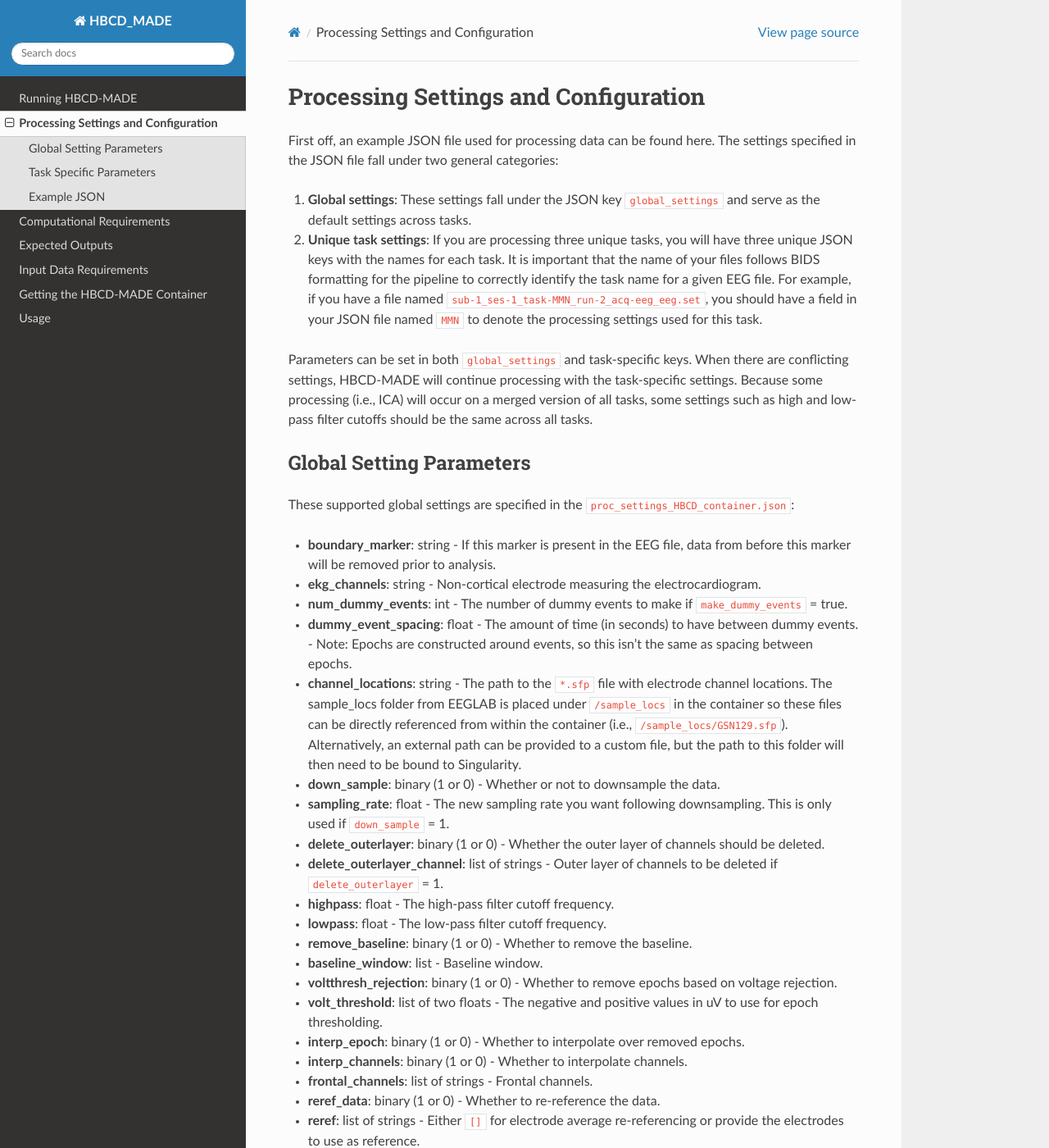
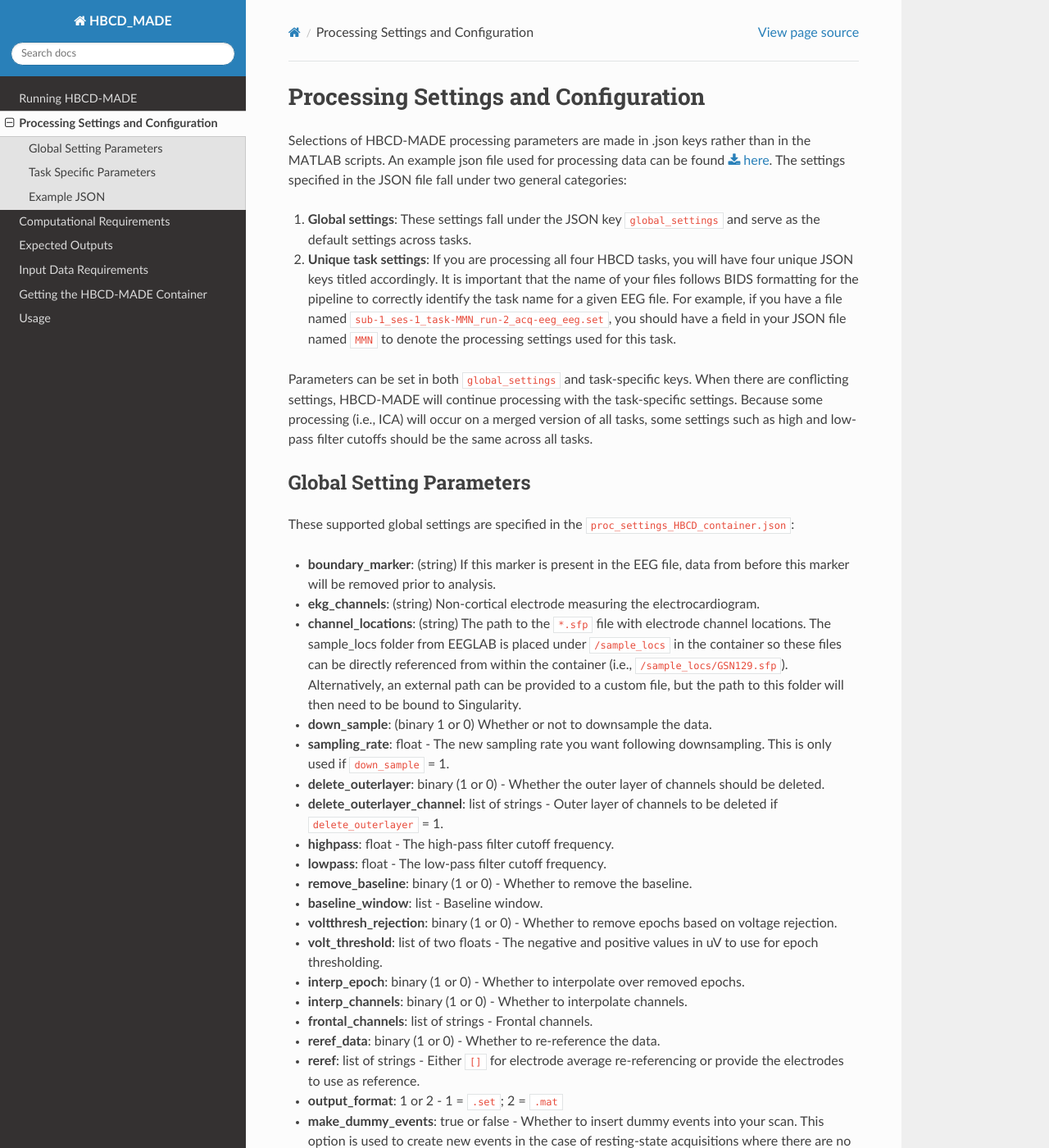
Before and after one commit to DCAN-Labs/HBCD-MADE, a Sphinx documentation site: the page built from docs/source/json_configuration.rst, in a window 1280 px wide and 1400 px high. Shown: the whole window at 82% size. Built offline with Sphinx 7.4.7 and the Read the Docs theme 2.0.0, drawn with Linux system fonts in a browser that asks for light colours; some of the changed text lies outside the part shown.

Commit message:
test formatting

```diff
--- a/docs/source/index.rst
+++ b/docs/source/index.rst
@@ -6,12 +6,12 @@
 HBCD-MADE Introduction
 ======================
 
-This page serves as documentation for the Healthy Brain and Child Development Study's branch of the Maryland Analysis of Developmental EEG (MADE) pipeline. The github repository for the MADE pipeline upon which HBCD-MADE is based, can be found `here <https://github.com/ChildDevLab/MADE-EEG-preprocessing-pipeline>`_, and a publication describing the original pipeline can be found `here <https://onlinelibrary.wiley.com/doi/full/10.1111/psyp.13580>`_.
+This page serves as documentation for the HBCD-MADE pipeline, an adapted version of the Maryland Analysis of Developmental EEG (MADE) pipeline (Debnath et al., 2020) for use with data from the Healthy Brain and Child Development (HBCD) study. The github repository for the MADE pipeline upon which HBCD-MADE is based, can be found `here <https://github.com/ChildDevLab/MADE-EEG-preprocessing-pipeline>`_, and a publication describing the original pipeline can be found `here <https://onlinelibrary.wiley.com/doi/full/10.1111/psyp.13580>`_.
 
 The HBCD-MADE pipeline will run preprocessing on BIDS formatted data in the .set file format. All metadata required for running the HBCD-MADE pipeline is present within the .set files themselves, and other BIDS metadata will not be referenced during processing. In general, HBCD-MADE's functionality is roughly as follows:
 
 #. **Identify all session level EEG data for a given
-   subject/session pair.**
+   recording session.**
 #. **Iterate through all EEG files for the identified session,
    downsample the data, delete the outer layer of channels,
    and filter each file with the desired high-pass/low-pass settings.**
--- a/docs/source/json_configuration.rst
+++ b/docs/source/json_configuration.rst
@@ -1,10 +1,11 @@
 Processing Settings and Configuration
 =====================================
 
-First off, an example JSON file used for processing data can be found here. The settings specified in the JSON file fall under two general categories:
+Selections of HBCD-MADE processing parameters are made in .json keys rather than in the MATLAB scripts. An example json file used for processing data can be
+found :download:`here <proc_settings.json>`. The settings specified in the JSON file fall under two general categories:
 
 1. **Global settings**: These settings fall under the JSON key ``global_settings`` and serve as the default settings across tasks.
-2. **Unique task settings**: If you are processing three unique tasks, you will have three unique JSON keys with the names for each task. It is important that the name of your files follows BIDS formatting for the pipeline to correctly identify the task name for a given EEG file. For example, if you have a file named ``sub-1_ses-1_task-MMN_run-2_acq-eeg_eeg.set``, you should have a field in your JSON file named ``MMN`` to denote the processing settings used for this task.
+2. **Unique task settings**: If you are processing all four HBCD tasks, you will have four unique JSON keys titled accordingly. It is important that the name of your files follows BIDS formatting for the pipeline to correctly identify the task name for a given EEG file. For example, if you have a file named ``sub-1_ses-1_task-MMN_run-2_acq-eeg_eeg.set``, you should have a field in your JSON file named ``MMN`` to denote the processing settings used for this task.
 
 Parameters can be set in both ``global_settings`` and task-specific keys. When there are conflicting settings, HBCD-MADE will continue processing with the task-specific settings. Because some processing (i.e., ICA) will occur on a merged version of all tasks, some settings such as high and low-pass filter cutoffs should be the same across all tasks.
 
@@ -13,19 +14,10 @@
 
 These supported global settings are specified in the ``proc_settings_HBCD_container.json``:
 
-- **boundary_marker**: string
-  - If this marker is present in the EEG file, data from before this marker will be removed prior to analysis.
-- **ekg_channels**: string
-  - Non-cortical electrode measuring the electrocardiogram.
-- **num_dummy_events**: int
-  - The number of dummy events to make if ``make_dummy_events`` = true.
-- **dummy_event_spacing**: float
-  - The amount of time (in seconds) to have between dummy events.
-  - Note: Epochs are constructed around events, so this isn’t the same as spacing between epochs.
-- **channel_locations**: string
-  - The path to the ``*.sfp`` file with electrode channel locations. The sample_locs folder from EEGLAB is placed under ``/sample_locs`` in the container so these files can be directly referenced from within the container (i.e., ``/sample_locs/GSN129.sfp``). Alternatively, an external path can be provided to a custom file, but the path to this folder will then need to be bound to Singularity.
-- **down_sample**: binary (1 or 0)
-  - Whether or not to downsample the data.
+- **boundary_marker**: (string) If this marker is present in the EEG file, data from before this marker will be removed prior to analysis.
+- **ekg_channels**: (string) Non-cortical electrode measuring the electrocardiogram.
+- **channel_locations**: (string) The path to the ``*.sfp`` file with electrode channel locations. The sample_locs folder from EEGLAB is placed under ``/sample_locs`` in the container so these files can be directly referenced from within the container (i.e., ``/sample_locs/GSN129.sfp``). Alternatively, an external path can be provided to a custom file, but the path to this folder will then need to be bound to Singularity.
+- **down_sample**: (binary 1 or 0) Whether or not to downsample the data.
 - **sampling_rate**: float
   - The new sampling rate you want following downsampling. This is only used if ``down_sample`` = 1.
 - **delete_outerlayer**: binary (1 or 0)
@@ -58,6 +50,8 @@
   - 1 = ``.set``; 2 = ``.mat``
 - **make_dummy_events**: true or false
   - Whether to insert dummy events into your scan. This option is used to create new events in the case of resting-state acquisitions where there are no triggers to denote epochs.
+- **num_dummy_events**: (int) The number of dummy events to make if ``make_dummy_events`` = true.
+- **dummy_event_spacing**: (float) The amount of time (in seconds) to have between dummy events. Note that epochs are constructed around events, so this isn’t the same as spacing between epochs.
 - **marker_names**: list of strings
   - Name of event code markers you want to construct epochs around (e.g., ``DIN3``). If ``make_dummy_events`` = true, then this should instead represent the first marker in your EEG file. Dummy events will then be placed after the first instance of this marker.
 - **pre_latency**: float
```
Also changed, not shown: docs/source/expected_outputs.rst (+6 -5 lines), docs/source/running_made.rst (+9 -13 lines).
